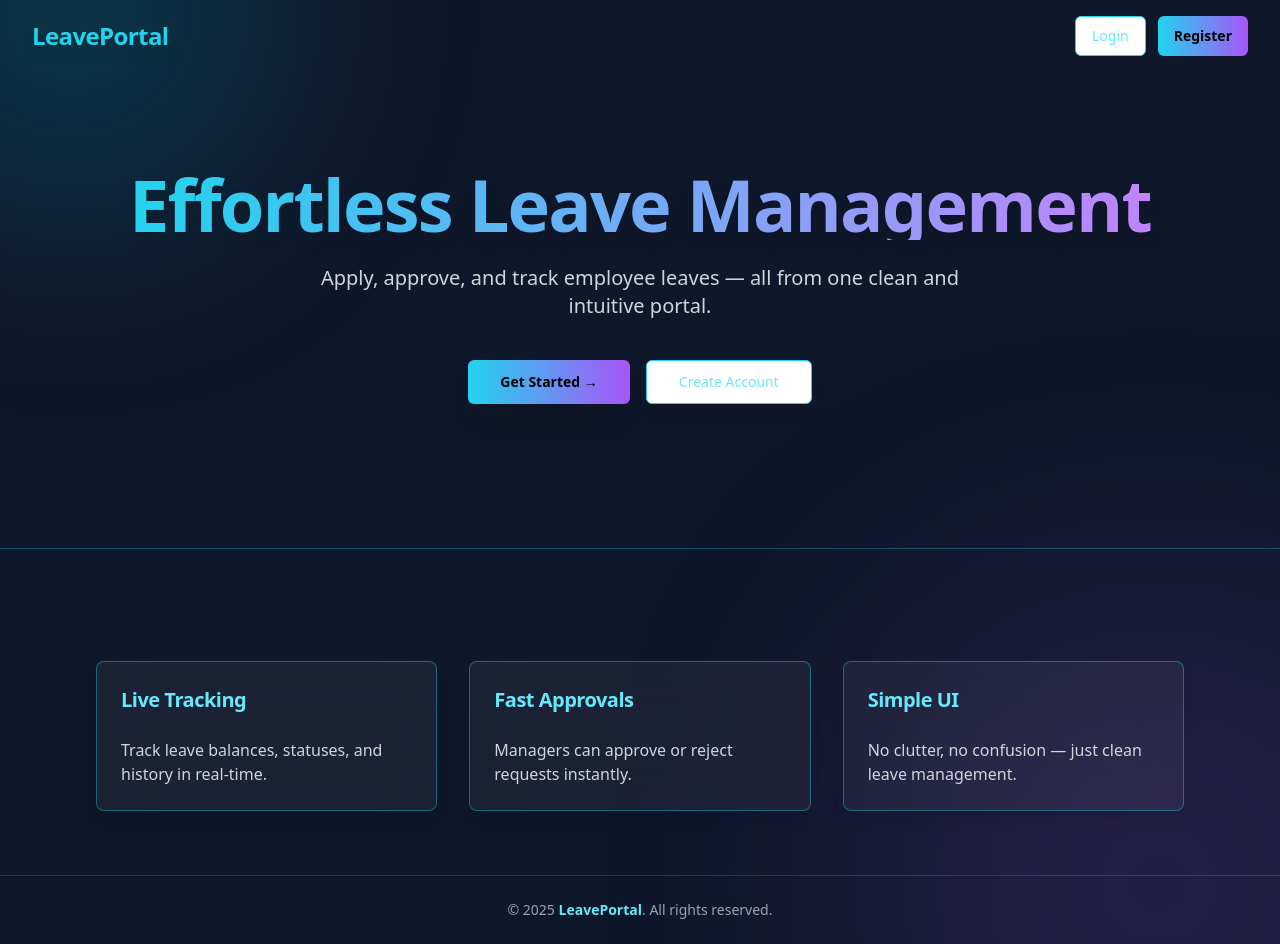
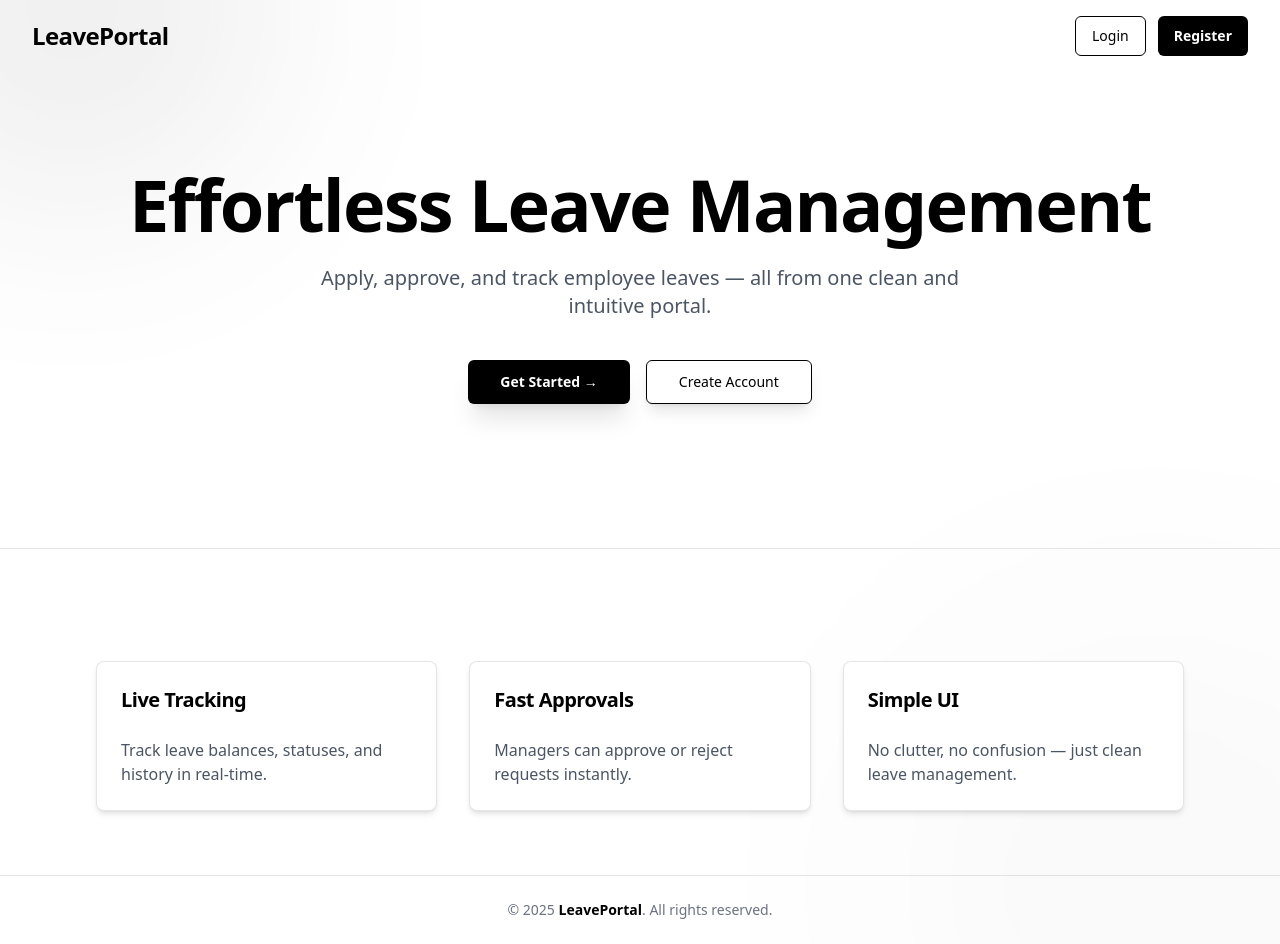
Before and after one commit to adithya-naik/hrms, a React (Vite) app in the folder frontend/: page / in a window 1280 px wide. Built offline with nearby package versions, Linux system fonts and the light colour scheme.

Commit message:
Added RemoveLeavePolicy Functionality

```diff
--- a/frontend/src/pages/Landing.tsx
+++ b/frontend/src/pages/Landing.tsx
@@ -18,31 +18,51 @@ export default function LandingPage() {
   }, [auth, navigate]);
 
   return (
-    <main className="min-h-screen flex flex-col text-foreground relative overflow-hidden bg-[#0f172a]">
-      {/* Animated gradient blobs */}
-      <div className="absolute top-[-20%] left-[-10%] w-[400px] h-[400px] bg-cyan-500/30 rounded-full blur-[120px] animate-pulse"></div>
-      <div className="absolute bottom-[-20%] right-[-10%] w-[500px] h-[500px] bg-purple-500/30 rounded-full blur-[150px] animate-pulse"></div>
+    <main className="min-h-screen flex flex-col text-black bg-white relative overflow-hidden">
+      {/* Animated gradient blobs (light theme) */}
+      <motion.div
+        initial={{ opacity: 0 }}
+        animate={{ opacity: 1 }}
+        transition={{ duration: 1 }}
+        className="absolute top-[-20%] left-[-10%] w-[400px] h-[400px] bg-black/10 rounded-full blur-[120px] animate-pulse"
+      ></motion.div>
+      <motion.div
+        initial={{ opacity: 0 }}
+        animate={{ opacity: 1 }}
+        transition={{ duration: 1, delay: 0.2 }}
+        className="absolute bottom-[-20%] right-[-10%] w-[500px] h-[500px] bg-black/5 rounded-full blur-[150px] animate-pulse"
+      ></motion.div>
 
       {/* Navbar */}
       <nav className="w-full py-4 px-8 flex justify-between items-center relative z-10">
-        <h1 className="text-2xl font-extrabold tracking-tight text-cyan-400 drop-shadow-lg">
+        <motion.h1
+          initial={{ opacity: 0, y: -20 }}
+          animate={{ opacity: 1, y: 0 }}
+          transition={{ duration: 0.6 }}
+          className="text-2xl font-extrabold tracking-tight text-black"
+        >
           LeavePortal
-        </h1>
-        <div className="space-x-3">
+        </motion.h1>
+        <motion.div
+          initial={{ opacity: 0, x: 20 }}
+          animate={{ opacity: 1, x: 0 }}
+          transition={{ duration: 0.6, delay: 0.2 }}
+          className="space-x-3"
+        >
           <Button
             variant="outline"
-            className="border-cyan-400 text-cyan-300 hover:bg-cyan-400/20"
+            className="border-black text-black hover:bg-black/5"
             onClick={() => navigate("/login")}
           >
             Login
           </Button>
           <Button
-            className="bg-gradient-to-r from-cyan-400 to-purple-500 text-black font-semibold hover:opacity-90"
+            className="bg-black text-white font-semibold hover:opacity-90"
             onClick={() => navigate("/register")}
           >
             Register
           </Button>
-        </div>
+        </motion.div>
       </nav>
 
       {/* Hero Section */}
@@ -51,7 +71,7 @@ export default function LandingPage() {
           initial={{ opacity: 0, y: 40 }}
           animate={{ opacity: 1, y: 0 }}
           transition={{ duration: 0.8 }}
-          className="text-5xl sm:text-6xl md:text-7xl font-extrabold mb-6 leading-tight tracking-tight bg-gradient-to-r from-cyan-400 to-purple-400 text-transparent bg-clip-text drop-shadow-lg"
+          className="text-5xl sm:text-6xl md:text-7xl font-extrabold mb-6 leading-tight tracking-tight text-black"
         >
           Effortless Leave Management
         </motion.h1>
@@ -60,7 +80,7 @@ export default function LandingPage() {
           initial={{ opacity: 0, y: 40 }}
           animate={{ opacity: 1, y: 0 }}
           transition={{ duration: 1, delay: 0.3 }}
-          className="text-lg sm:text-xl text-gray-300 max-w-2xl mb-10"
+          className="text-lg sm:text-xl text-gray-600 max-w-2xl mb-10"
         >
           Apply, approve, and track employee leaves — all from one clean and intuitive portal.
         </motion.p>
@@ -73,7 +93,7 @@ export default function LandingPage() {
         >
           <Button
             size="lg"
-            className="bg-gradient-to-r from-cyan-400 to-purple-500 text-black font-semibold hover:opacity-90 shadow-xl"
+            className="bg-black text-white font-semibold hover:opacity-90 shadow-xl"
             onClick={() => navigate("/login")}
           >
             Get Started →
@@ -81,7 +101,7 @@ export default function LandingPage() {
           <Button
             size="lg"
             variant="outline"
-            className="border-cyan-400 text-cyan-300 hover:bg-cyan-400/20 shadow-lg"
+            className="border-black text-black hover:bg-black/5 shadow-lg"
             onClick={() => navigate("/register")}
           >
             Create Account
@@ -89,7 +109,7 @@ export default function LandingPage() {
         </motion.div>
       </section>
 
-      <Separator className="my-12 bg-cyan-400/30" />
+      <Separator className="my-12 bg-black/10" />
 
       {/* Features Section */}
       <section className="grid grid-cols-1 md:grid-cols-3 gap-8 px-8 py-16 w-full max-w-6xl mx-auto relative z-10">
@@ -114,14 +134,14 @@ export default function LandingPage() {
             transition={{ duration: 0.8, delay: idx * 0.2 }}
             viewport={{ once: true }}
           >
-            <Card className="bg-white/5 backdrop-blur-xl border border-cyan-400/40 shadow-lg hover:scale-105 transition-transform">
+            <Card className="bg-white border border-black/10 shadow-md hover:scale-105 transition-transform">
               <CardHeader>
-                <CardTitle className="text-xl font-bold text-cyan-300">
+                <CardTitle className="text-xl font-bold text-black">
                   {feature.title}
                 </CardTitle>
               </CardHeader>
               <CardContent>
-                <p className="text-gray-300">{feature.desc}</p>
+                <p className="text-gray-600">{feature.desc}</p>
               </CardContent>
             </Card>
           </motion.div>
@@ -129,9 +149,9 @@ export default function LandingPage() {
       </section>
 
       {/* Footer */}
-      <footer className="w-full py-6 text-center text-sm text-gray-400 border-t border-cyan-400/20 relative z-10">
+      <footer className="w-full py-6 text-center text-sm text-gray-500 border-t border-black/10 relative z-10">
         © {new Date().getFullYear()}{" "}
-        <span className="font-semibold text-cyan-300">LeavePortal</span>. All rights reserved.
+        <span className="font-semibold text-black">LeavePortal</span>. All rights reserved.
       </footer>
     </main>
   );
--- a/frontend/src/store/api/leaveApi.ts
+++ b/frontend/src/store/api/leaveApi.ts
@@ -133,7 +133,16 @@ export const leaveApi = createApi({
     // ---- Leave Policy Endpoints ----
     getLeavePolicies: builder.query<{ policies: LeavePolicy[] }, void>({
       query: () => "/policies",
-      providesTags: ["LeavePolicy"],
+      providesTags: (result) =>
+        result?.policies
+          ? [
+              ...result.policies.map((p) => ({
+                type: "LeavePolicy" as const,
+                id: p.id,
+              })),
+              { type: "LeavePolicy", id: "LIST" },
+            ]
+          : [{ type: "LeavePolicy", id: "LIST" }],
     }),
 
     createLeavePolicy: builder.mutation<
@@ -145,7 +154,7 @@ export const leaveApi = createApi({
         method: "POST",
         body,
       }),
-      invalidatesTags: ["LeavePolicy"],
+      invalidatesTags: [{ type: "LeavePolicy", id: "LIST" }],
     }),
 
     updateLeavePolicy: builder.mutation<
@@ -157,7 +166,10 @@ export const leaveApi = createApi({
         method: "PUT",
         body,
       }),
-      invalidatesTags: ["LeavePolicy"],
+      invalidatesTags: (result, error, { id }) => [
+        { type: "LeavePolicy", id },
+        { type: "LeavePolicy", id: "LIST" },
+      ],
     }),
 
     deleteLeavePolicy: builder.mutation<{ success: boolean }, { id: string }>({
@@ -165,10 +177,7 @@ export const leaveApi = createApi({
         url: `/policies/${id}`,
         method: "DELETE",
       }),
-      invalidatesTags: (result, error, { id }) => [
-        { type: "LeavePolicy", id },
-        { type: "LeavePolicy", id: "LIST" },
-      ],
+      invalidatesTags: [{ type: "LeavePolicy", id: "LIST" }],
     }),
   }),
 });
```
Also changed, not shown: 2 other files (tests, documents, lock files or other folders).
